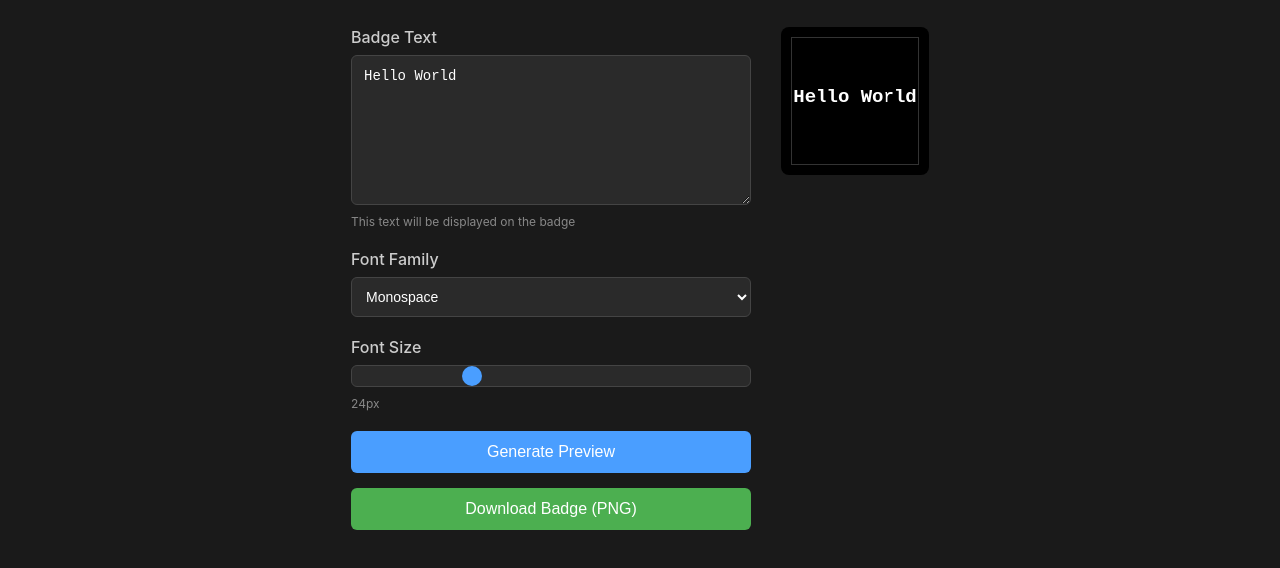
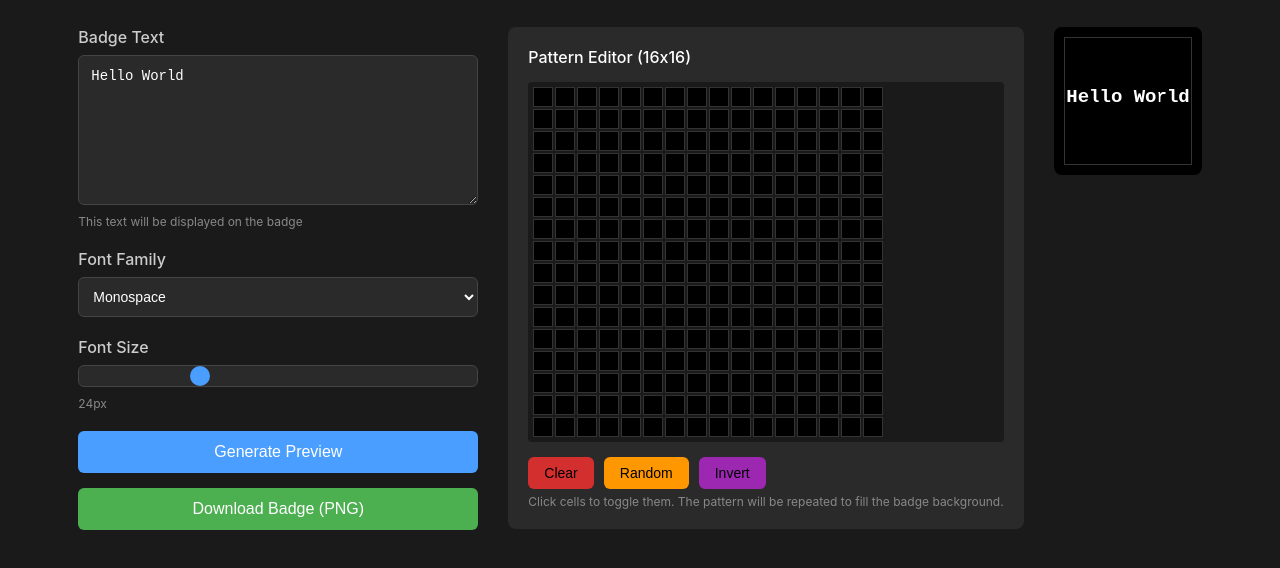
Before and after one commit to pattch-openclaw/badge-generator, a plain HTML site: page index.html in a window 1280 px wide. Shown: the part 62-630 px from the top of the page. Drawn offline with Linux system fonts and the light colour scheme.

Commit message:
Add 16x16 pixel grid editor for tiled background pattern

```diff
--- a/index.html
+++ b/index.html
@@ -32,7 +32,7 @@
             gap: 30px;
             flex-wrap: wrap;
             justify-content: center;
-            max-width: 1200px;
+            max-width: 1400px;
             width: 100%;
         }
 
@@ -40,6 +40,10 @@
             flex: 1;
             min-width: 300px;
             max-width: 400px;
+        }
+
+        .pattern-editor {
+            flex: 0 0 auto;
         }
 
         .preview {
@@ -161,12 +165,85 @@
             width: 128px;
             height: 128px;
             image-rendering: pixelated;
+            cursor: crosshair;
         }
 
         .hint {
             font-size: 12px;
             color: #888;
             margin-top: 5px;
+        }
+
+        /* Pattern editor styles */
+        .pattern-editor-container {
+            background-color: #2a2a2a;
+            padding: 20px;
+            border-radius: 8px;
+        }
+
+        .pattern-title {
+            margin-bottom: 15px;
+            font-weight: 500;
+        }
+
+        .pattern-grid {
+            display: grid;
+            grid-template-columns: repeat(16, 20px);
+            grid-template-rows: repeat(16, 20px);
+            gap: 2px;
+            margin: 0 auto;
+            background-color: #1a1a1a;
+            padding: 5px;
+            border-radius: 4px;
+        }
+
+        .grid-cell {
+            width: 20px;
+            height: 20px;
+            background-color: #000000;
+            border: 1px solid #333;
+            cursor: pointer;
+            transition: background-color 0.1s;
+        }
+
+        .grid-cell.active {
+            background-color: #ffffff;
+            border-color: #666;
+        }
+
+        .pattern-controls {
+            display: flex;
+            gap: 10px;
+            margin-top: 15px;
+        }
+
+        .pattern-btn {
+            padding: 8px 16px;
+            font-size: 14px;
+        }
+
+        .pattern-btn.clear {
+            background-color: #d32f2f;
+        }
+
+        .pattern-btn.clear:hover {
+            background-color: #c62828;
+        }
+
+        .pattern-btn.random {
+            background-color: #ff9800;
+        }
+
+        .pattern-btn.random:hover {
+            background-color: #f57c00;
+        }
+
+        .pattern-btn.invert {
+            background-color: #9c27b0;
+        }
+
+        .pattern-btn.invert:hover {
+            background-color: #8e24aa;
         }
     </style>
 </head>
@@ -212,6 +289,19 @@
             <button class="download-btn" id="downloadBtn" disabled>Download Badge (PNG)</button>
         </div>
 
+        <div class="pattern-editor">
+            <div class="pattern-editor-container">
+                <div class="pattern-title">Pattern Editor (16x16)</div>
+                <div class="pattern-grid" id="patternGrid"></div>
+                <div class="pattern-controls">
+                    <button class="pattern-btn clear" id="clearBtn">Clear</button>
+                    <button class="pattern-btn random" id="randomBtn">Random</button>
+                    <button class="pattern-btn invert" id="invertBtn">Invert</button>
+                </div>
+                <p class="hint">Click cells to toggle them. The pattern will be repeated to fill the badge background.</p>
+            </div>
+        </div>
+
         <div class="preview">
             <div class="badge-container">
                 <canvas id="badgeCanvas" width="128" height="128"></canvas>
@@ -228,11 +318,92 @@
         const fontFamilySelect = document.getElementById('fontFamily');
         const fontSizeInput = document.getElementById('fontSize');
         const fontSizeValue = document.getElementById('fontSizeValue');
+        const patternGrid = document.getElementById('patternGrid');
 
         // Badge configuration
         const CANVAS_SIZE = 128;
         const FONT_COLOR = '#ffffff';
         const BACKGROUND_COLOR = '#000000';
+        const GRID_SIZE = 16;
+
+        // Pattern state - 16x16 grid of 0s and 1s
+        let pattern = Array(GRID_SIZE * GRID_SIZE).fill(0);
+
+        // Initialize pattern grid
+        function initPatternGrid() {
+            patternGrid.innerHTML = '';
+            for (let i = 0; i < GRID_SIZE * GRID_SIZE; i++) {
+                const cell = document.createElement('div');
+                cell.className = 'grid-cell';
+                cell.dataset.index = i;
+                if (pattern[i] === 1) {
+                    cell.classList.add('active');
+                }
+                cell.addEventListener('mousedown', handleGridClick);
+                cell.addEventListener('mouseenter', handleGridHover);
+                patternGrid.appendChild(cell);
+            }
+        }
+
+        // Handle grid cell clicks
+        let isMouseDown = false;
+        let dragMode = 'toggle'; // 'toggle', 'setActive', 'setInactive'
+
+        document.addEventListener('mousedown', () => { isMouseDown = true; });
+        document.addEventListener('mouseup', () => { isMouseDown = false; });
+
+        function handleGridClick(e) {
+            const index = parseInt(e.target.dataset.index);
+            if (pattern[index] === 1) {
+                pattern[index] = 0;
+                e.target.classList.remove('active');
+            } else {
+                pattern[index] = 1;
+                e.target.classList.add('active');
+            }
+            generatePreview();
+        }
+
+        function handleGridHover(e) {
+            if (isMouseDown) {
+                const index = parseInt(e.target.dataset.index);
+                pattern[index] = 1;
+                e.target.classList.add('active');
+                generatePreview();
+            }
+        }
+
+        // Pattern actions
+        document.getElementById('clearBtn').addEventListener('click', () => {
+            pattern = pattern.map(() => 0);
+            initPatternGrid();
+            generatePreview();
+        });
+
+        document.getElementById('randomBtn').addEventListener('click', () => {
+            pattern = pattern.map(() => Math.random() > 0.5 ? 1 : 0);
+            initPatternGrid();
+            generatePreview();
+        });
+
+        document.getElementById('invertBtn').addEventListener('click', () => {
+            pattern = pattern.map(p => p === 1 ? 0 : 1);
+            initPatternGrid();
+            generatePreview();
+        });
+
+        // Pattern drawing functions
+        function drawPattern() {
+            const tileSize = 8; // 16x8 = 128px tiles
+            for (let y = 0; y < GRID_SIZE; y++) {
+                for (let x = 0; x < GRID_SIZE; x++) {
+                    if (pattern[y * GRID_SIZE + x] === 1) {
+                        ctx.fillStyle = '#ffffff';
+                        ctx.fillRect(x * tileSize, y * tileSize, tileSize, tileSize);
+                    }
+                }
+            }
+        }
 
         function drawBadge(text) {
             // Get current settings
@@ -243,7 +414,10 @@
             ctx.fillStyle = BACKGROUND_COLOR;
             ctx.fillRect(0, 0, CANVAS_SIZE, CANVAS_SIZE);
 
-            // Calculate optimal font size if auto-sizing
+            // Draw pattern background
+            drawPattern();
+
+            // Calculate optimal font size
             const autoFontSize = calculateOptimalFontSize(text, fontFamily, CANVAS_SIZE);
             const finalFontSize = Math.min(fontSize, autoFontSize);
 
@@ -333,7 +507,8 @@
             debounceTimer = setTimeout(generatePreview, 300);
         });
 
-        // Initial generation
+        // Initial setup
+        initPatternGrid();
         generatePreview();
     </script>
 </body>
```
